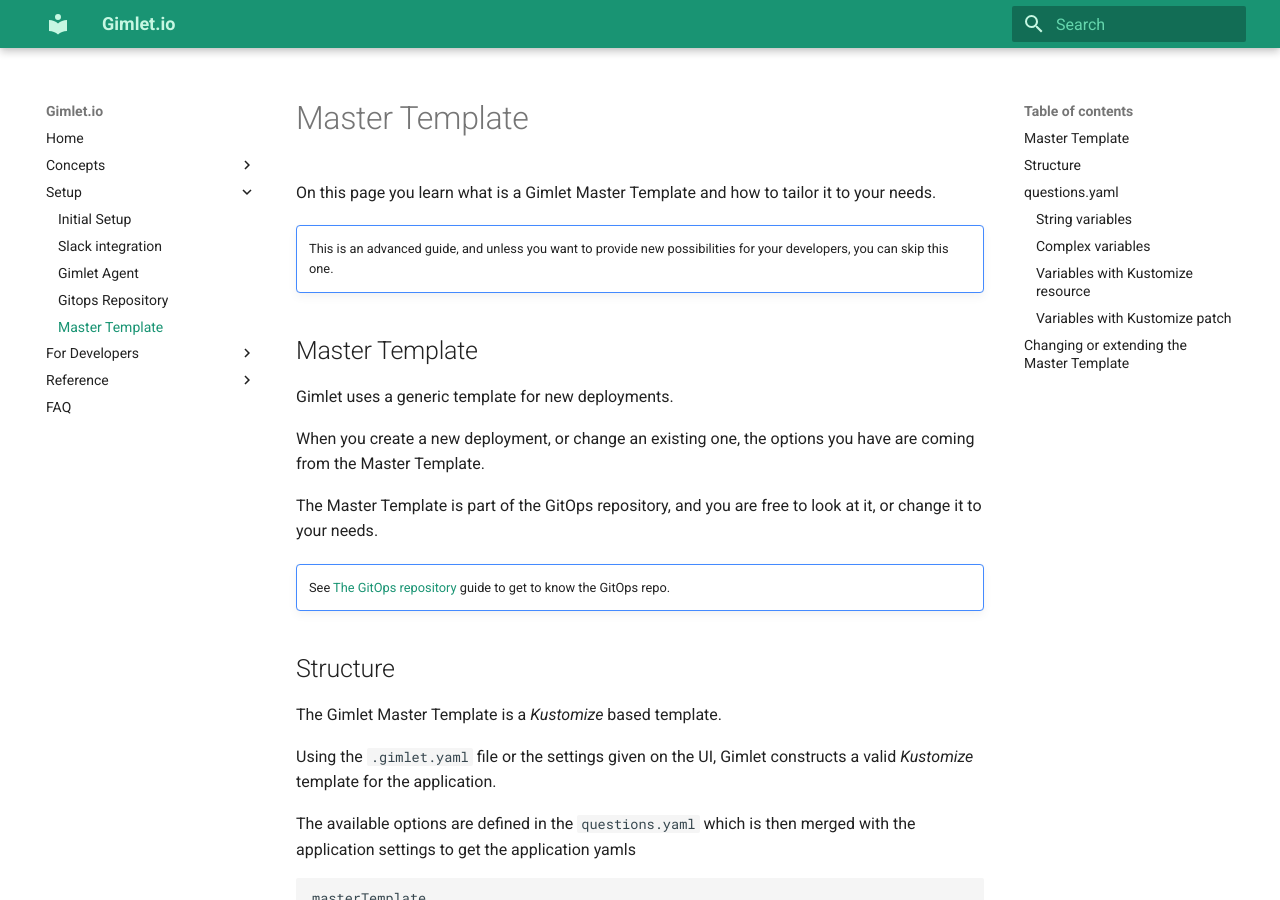
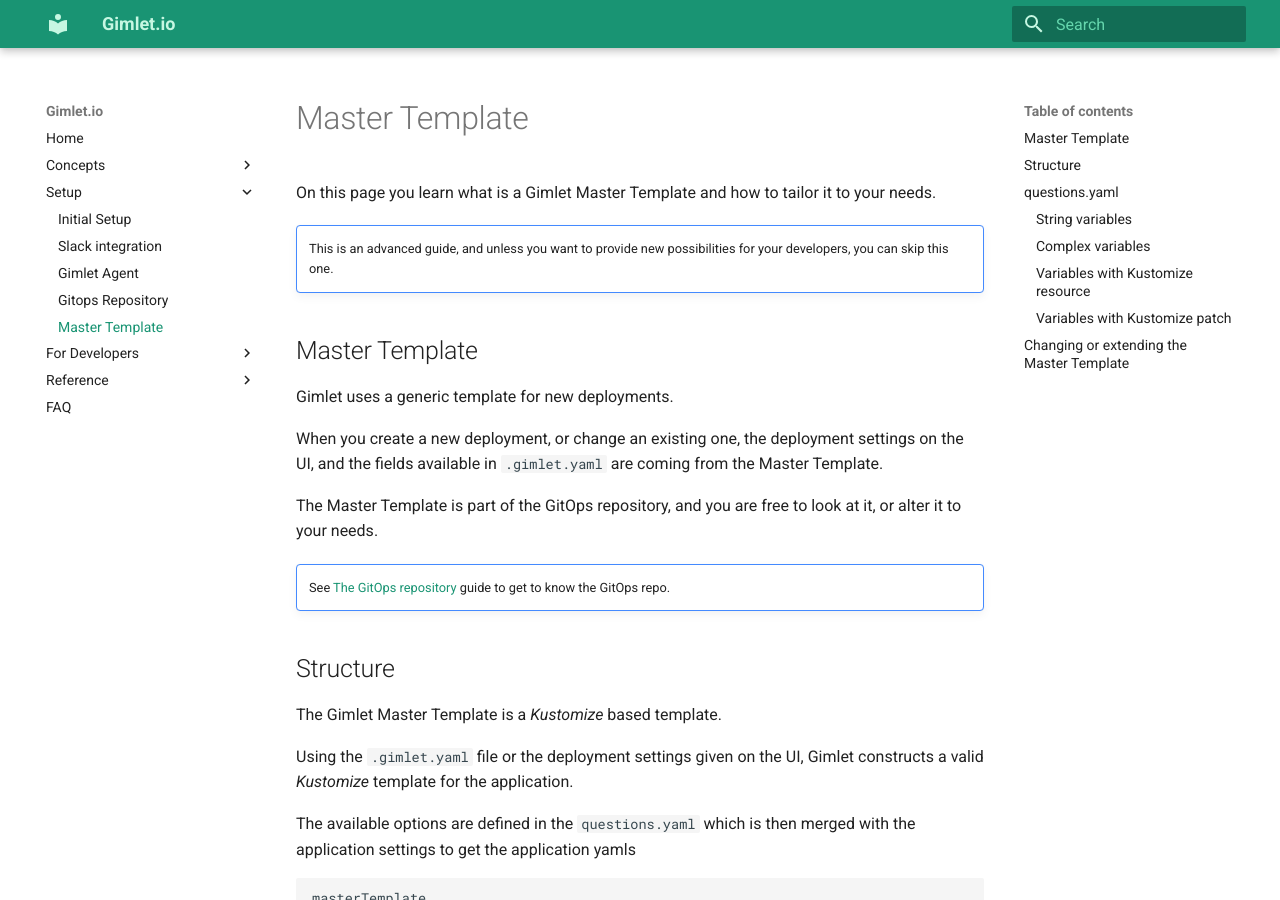
Before and after one commit to laszlocph/gimlet-docs, an MkDocs documentation site: the page built from docs/setup/master-template.md, in a window 1280 px wide and 900 px high. Built offline with MkDocs 1.6.1 and Material for MkDocs 9.7.7, drawn with Linux system fonts in a browser that asks for light colours.

Commit message:
How things work

```diff
--- a/docs/setup/master-template.md
+++ b/docs/setup/master-template.md
@@ -10,9 +10,9 @@ On this page you learn what is a Gimlet Master Template and how to tailor it to
 
 Gimlet uses a generic template for new deployments.
 
-When you create a new deployment, or change an existing one, the options you have are coming from the Master Template.
+When you create a new deployment, or change an existing one, the deployment settings on the UI, and the fields available in `.gimlet.yaml` are coming from the Master Template.
 
-The Master Template is part of the GitOps repository, and you are free to look at it, or change it to your needs.
+The Master Template is part of the GitOps repository, and you are free to look at it, or alter it to your needs.
 
 !!! note ""
 
@@ -22,7 +22,7 @@ The Master Template is part of the GitOps repository, and you are free to look a
 
 The Gimlet Master Template is a *Kustomize* based template.
 
-Using the `.gimlet.yaml` file or the settings given on the UI, Gimlet constructs a valid *Kustomize* template for the application.
+Using the `.gimlet.yaml` file or the deployment settings given on the UI, Gimlet constructs a valid *Kustomize* template for the application.
 
 The available options are defined in the `questions.yaml` which is then merged with the application settings to get the application yamls
 
```
Also changed, not shown: docs/concepts/architecture.md (+16 -1 lines), docs/reference/gitops-repo.md (+3 -1 lines).
